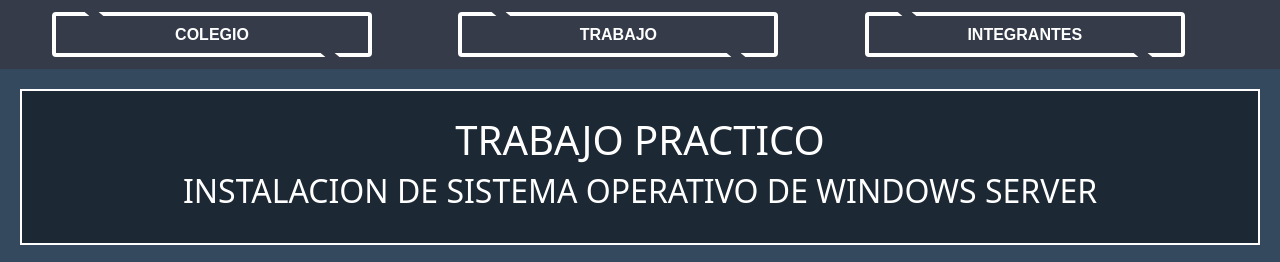
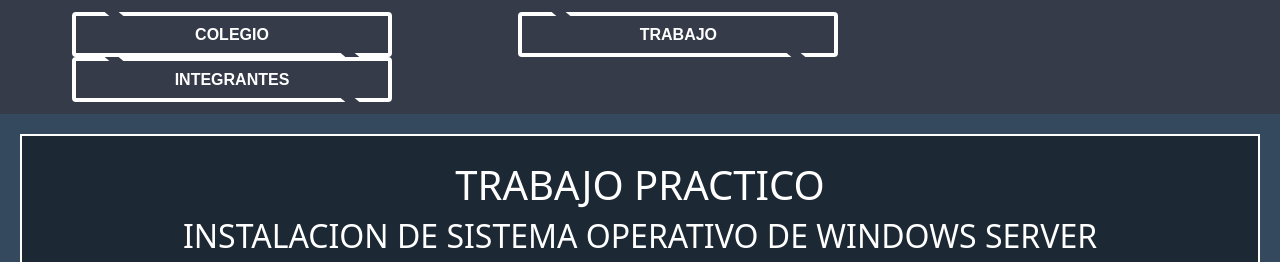
Before and after one commit to Juampi-aguilera/tp_sistemas, a plain HTML site: page index.html in a window 1280 px wide. Shown: the top 262 px of the page. Drawn offline with nearby package versions, Linux system fonts and the light colour scheme.

Commit message:
Update estilos.css

```diff
--- a/estilos.css
+++ b/estilos.css
@@ -25,7 +25,7 @@ nav{
     cursor: pointer;
     font-size: 16px;
     position: relative;
-    margin: 0px 40px;
+    margin: 0px 60px;
 }
 .btn::before,.btn::after{
     content: "";
```
